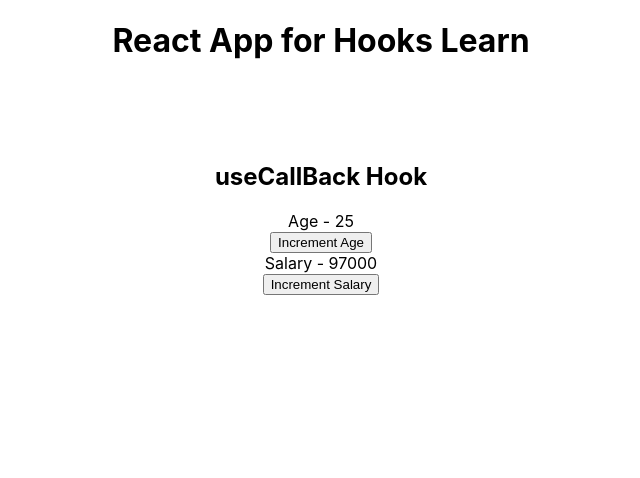
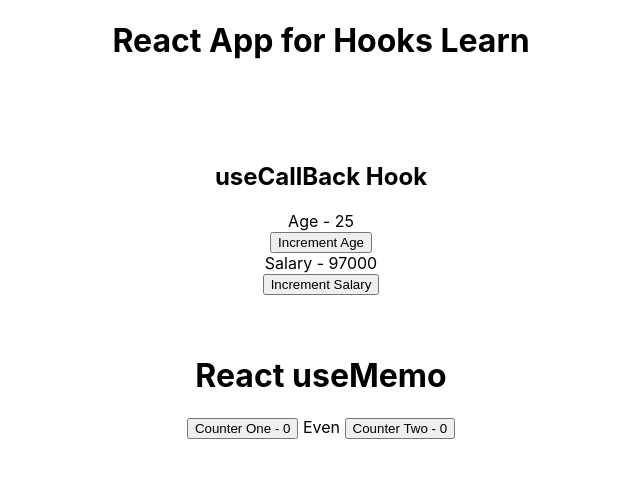
Before and after one commit to Mosharaf456/hooks-func-comp-reactjs-basic, a React (Create React App) app: page / in a window 1280 px wide. Shown: the top 478 px of the page, without its empty margins (319-959 px from the left). Built offline with nearby package versions, Linux system fonts and the light colour scheme.

Commit message:
ref useCallback and useBack difference

```diff
--- a/src/App.js
+++ b/src/App.js
@@ -23,6 +23,7 @@
 import DatafetchingTwo from './components/HookUseReducer/DataFetching/DatafetchingTwo';
 
 import ParentComponent from './components/PerformanceCallback/ParentComponent';
+import CounterMemoHook from './components/PerformanceCallback/CounterMemoHook';
 
 export const UserContext = React.createContext();
 export const ChannelContext = React.createContext();
@@ -138,6 +139,11 @@
 
       {/* useCallback hook */}
       <ParentComponent />
+
+      {/* useMemo hook */}
+      <br />
+      <br />
+      <CounterMemoHook />
     </div>
   );
 }
--- /dev/null
+++ b/src/components/PerformanceCallback/CounterMemoHook.js
@@ -0,0 +1,49 @@
+import React, { useState, useMemo } from 'react'
+
+// useMemo is a hook that will only recompute the memoized value when one of the dependencies has changed.
+// This optimization helps to avoid expensive calculations on every render.
+function CounterMemoHook() {
+    const [counterOne, setCounterOne] = useState(0);
+    const [counterTwo, setCounterTwo] = useState(0);
+
+    const incrementOne = () => {
+        setCounterOne(counterOne + 1);
+    }
+    const incrementTwo = () => {
+        setCounterTwo(counterTwo + 1);
+    }
+
+    // when counterOne is updated, isEven function is called and it takes a lot of time to execute.
+    // To avoid this, we can use useMemo hook. when counterTwo is updated, isEven function will not slow down.
+    // useMemo is a hook that will only recompute the memoized or cached value when one of the dependencies has changed.
+    // This optimization helps to avoid expensive calculations on every render.
+    // useMemo returns a memoized value.
+
+    /*
+      Difference between useCallback and useMemo
+      useCallBack caches the provided function instance itself.
+      useMemo invokes the provided function and caches its result.
+      If you need to cache a function, use useCallback.
+      If you need to cache a value, use useMemo.
+        useCallback returns a memoized callback.
+        useMemo returns a memoized value.
+    */
+
+    const isEven = useMemo(() => {
+        let i = 0;
+        while(i < 2000000000) i++;
+        return counterOne % 2 === 0;
+    }, [counterOne]);
+
+
+    return (
+        <div>
+            <h1>React useMemo </h1>
+            <button onClick={incrementOne}>Counter One - {counterOne}</button>
+            <span> {isEven ? 'Even' : 'Odd'} </span>
+            <button onClick={incrementTwo}>Counter Two - {counterTwo}</button>
+        </div>
+    )
+}
+
+export default CounterMemoHook
```
